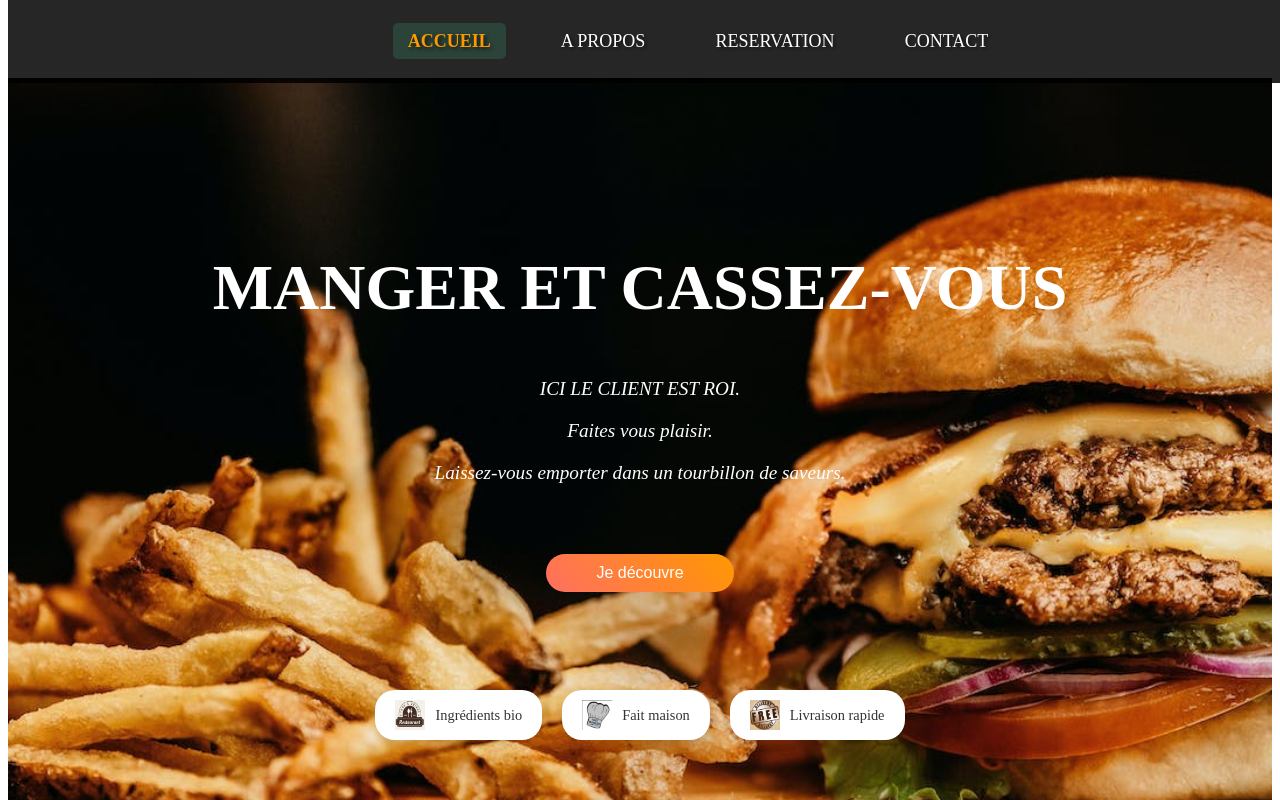
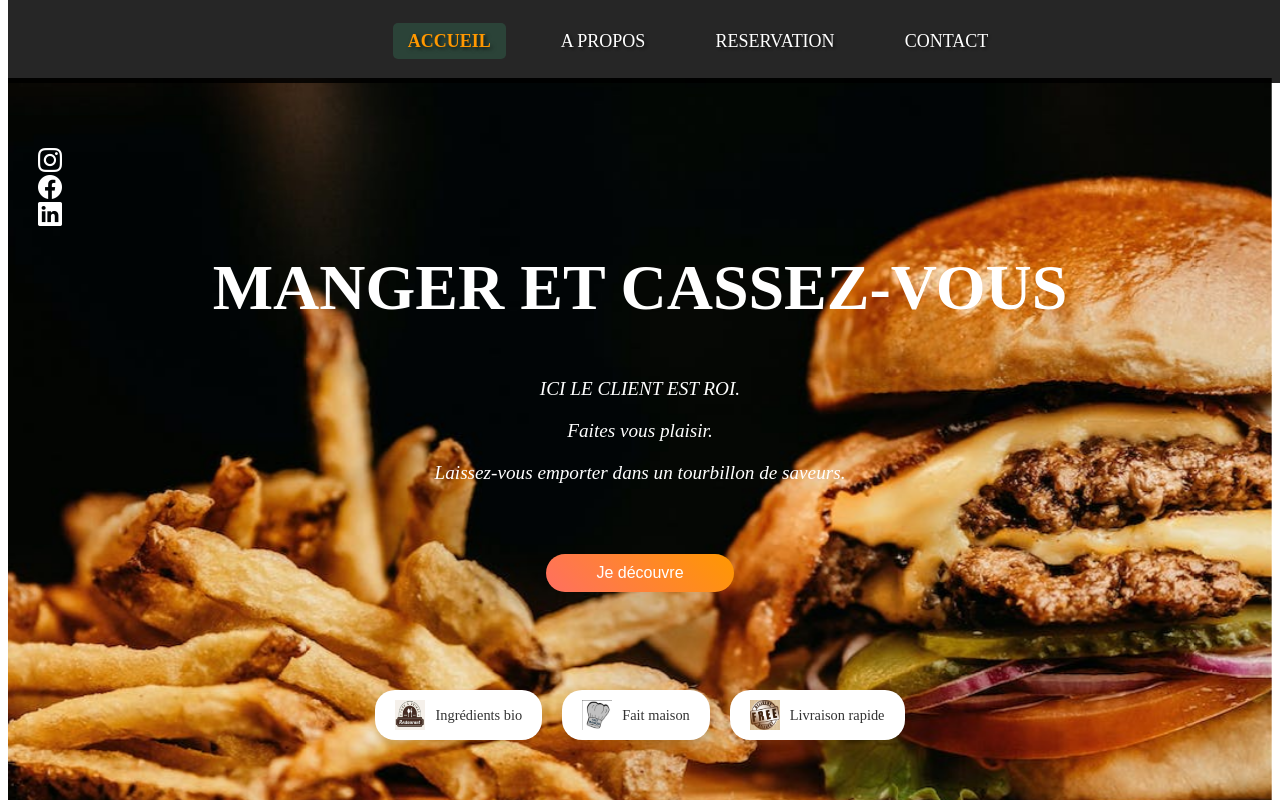
Before and after one commit to mortalla23/Projet_Vue_Js, a Vue app: page / in a window 1280 px wide. Shown: the top 800 px of the page. Built offline with nearby package versions, Linux system fonts and the light colour scheme.

Commit message:
Adding some modifications

```diff
--- a/src/views/ContactView.vue
+++ b/src/views/ContactView.vue
@@ -113,7 +113,8 @@ export default {
   width: 280px; /* Légèrement plus large pour éviter l'effet "étroit" */
   padding: 20px;
   margin: 10px;
-  background-color: rgba(0, 0, 0, 0.4);
+  background: linear-gradient(45deg, #a67c52, #d3b296);
+
   border-radius: 10px;
   box-shadow: 0 4px 10px rgba(0, 0, 0, 0.2);
   text-align: center;
@@ -177,7 +178,8 @@ export default {
 .contact-hours {
   margin-top: 20px;
   padding: 20px;
-  background-color: rgba(0, 0, 0, 0.4); /* Fond en harmonie avec la section de réservation */
+  background: linear-gradient(45deg, #a67c52, #d3b296);
+ /* Fond en harmonie avec la section de réservation */
   border-radius: 10px;
   box-shadow: 0px 4px 15px rgba(0, 0, 0, 0.2);
   color: #f0f0f0;
--- a/src/views/HomeView.vue
+++ b/src/views/HomeView.vue
@@ -524,6 +524,18 @@ export default {
   color: white;
   padding: 20px;
 }
+.hero-section .header-icons {
+    display: flex;
+    flex-direction: column;
+    align-items: flex-start;
+    position: absolute; /* Ajoute position absolue si ce n'est pas déjà le cas */
+    top: 70px; /* Ajuste cette valeur selon la hauteur désirée */
+    left: 20px; /* Assure-toi que cela est aligné à gauche comme souhaité */
+    padding-top: 0; /* Assure-toi qu'il n'y a pas de padding supplémentaire en haut */
+    margin-bottom: 50px;
+}
+
+
 
 .hero-header {
   padding-top: 100px;
@@ -557,17 +569,17 @@ export default {
 .discover-btn:hover {
   background-color: #f18686;
 }
-.header-icons {
-  display: flex;
-  justify-content: center;
-  margin: 20px 0;
+.header-icons i {
+    font-size: 24px; /* Augmente la taille de l'icône */
+    margin: 0 10px;
+}
+.header-icons a {
+    color: #ffffff; /* Choisir une couleur qui contraste bien avec l'arrière-plan */
+}
+.header-icons a:hover {
+    color: #f18686; /* Change la couleur au survol */
 }
 
-.header-icons a {
-  margin: 0 10px;
-  font-size: 1.5rem;
-  color: white;
-}
 
 .action-buttons {
   position: absolute;
```
